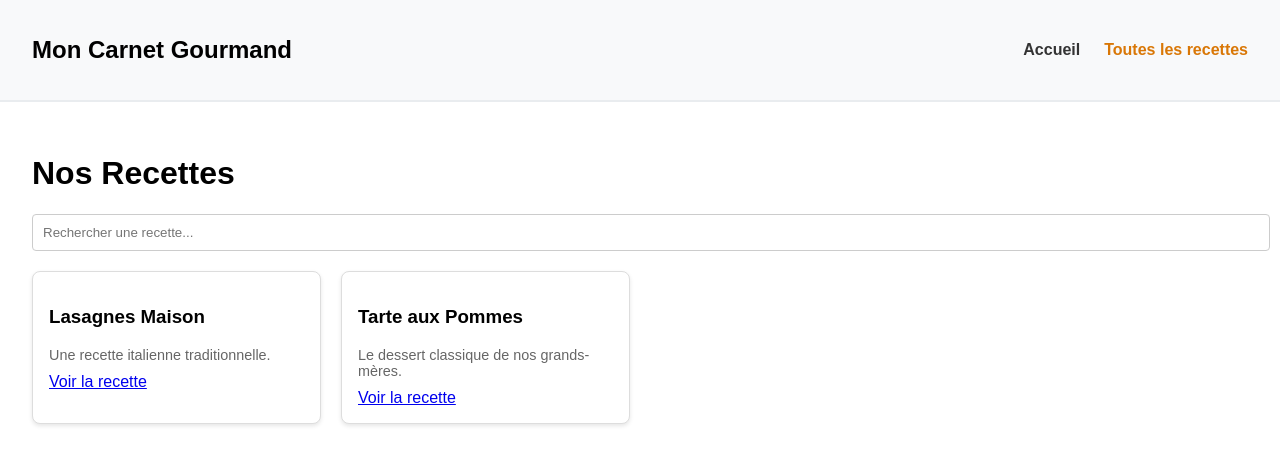
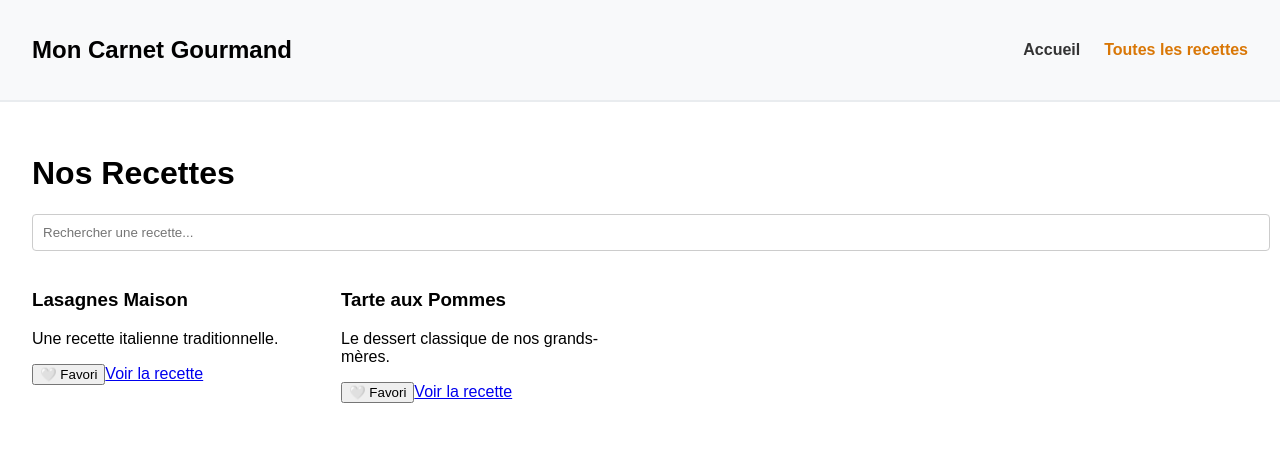
Before and after one commit to ElChahine/FW_LivreDeRecettes, a Vue app: page /recettes in a window 1280 px wide. Shown: the top 464 px of the page. Built offline with nearby package versions, Linux system fonts and the light colour scheme.

Commit message:
Add: fonctionnalité de favoris avec Pinias

```diff
--- a/package.json
+++ b/package.json
@@ -4,6 +4,7 @@
     "dev": "vite"
   },
   "dependencies": {
+    "pinia": "^3.0.4",
     "vue": "^3.4.0",
     "vue-router": "^4.3.0"
   },
--- a/src/components/RecipeCard.vue
+++ b/src/components/RecipeCard.vue
@@ -1,41 +1,19 @@
 <script setup>
-// On déclare la prop "recipe" pour recevoir l'objet complet depuis le parent
-defineProps({
-  recipe: {
-    type: Object,
-    required: true // Sécurité : on exige que le parent fournisse cette donnée
-  }
-});
+import { useFavoriteStore } from '../stores/favorites'; // Import du store
+
+const props = defineProps(['recipe']);
+const favoriteStore = useFavoriteStore(); // Utilisation du store
 </script>
 
 <template>
-  <div class="card">
+  <div class="recipe-card">
     <h3>{{ recipe.title }}</h3>
-    <p v-if="recipe.description" class="preview-text">
-      {{ recipe.description }}
-    </p>
+    <p>{{ recipe.description }}</p>
+
+    <button @click="favoriteStore.toggleFavorite(recipe.id)">
+      {{ favoriteStore.isFavorite(recipe.id) ? '❤️ Retirer' : '🤍 Favori' }}
+    </button>
 
     <router-link :to="`/recettes/${recipe.id}`">Voir la recette</router-link>
   </div>
 </template>
-
-<style scoped>
-.card {
-  border: 1px solid #ddd;
-  padding: 1rem;
-  border-radius: 8px;
-  background-color: #fff;
-  box-shadow: 0 2px 4px rgba(0,0,0,0.1);
-  transition: transform 0.2s; /* Petite animation sympa */
-}
-
-.card:hover {
-  transform: translateY(-5px);
-}
-
-.preview-text {
-  color: #666;
-  font-size: 0.9rem;
-  margin-bottom: 10px;
-}
-</style>
--- a/src/main.js
+++ b/src/main.js
@@ -1,7 +1,11 @@
 import { createApp } from 'vue';
 import App from './App.vue';
-import router from './router/index.js'; // Importation du routeur
+import { createPinia } from 'pinia';
+import router from './router/index.js';
 
 const app = createApp(App);
-app.use(router); // Ajout du routeur
+const pinia = createPinia();
+
+app.use(pinia);
+app.use(router);
 app.mount('#app');
--- /dev/null
+++ b/src/stores/favorites.js
@@ -0,0 +1,20 @@
+import { defineStore } from 'pinia';
+
+export const useFavoriteStore = defineStore('favorites', {
+  state: () => ({
+    favorites: [] // Liste des IDs de recettes favorites
+  }),
+  actions: {
+    toggleFavorite(recipeId) {
+      const index = this.favorites.indexOf(recipeId);
+      if (index > -1) {
+        this.favorites.splice(index, 1); // Retirer si déjà présent
+      } else {
+        this.favorites.push(recipeId); // Ajouter sinon
+      }
+    }
+  },
+  getters: {
+    isFavorite: (state) => (id) => state.favorites.includes(id) // Vérifier si favori
+  }
+});
```
Also changed, not shown: 1 other file (tests, documents, lock files or other folders).
